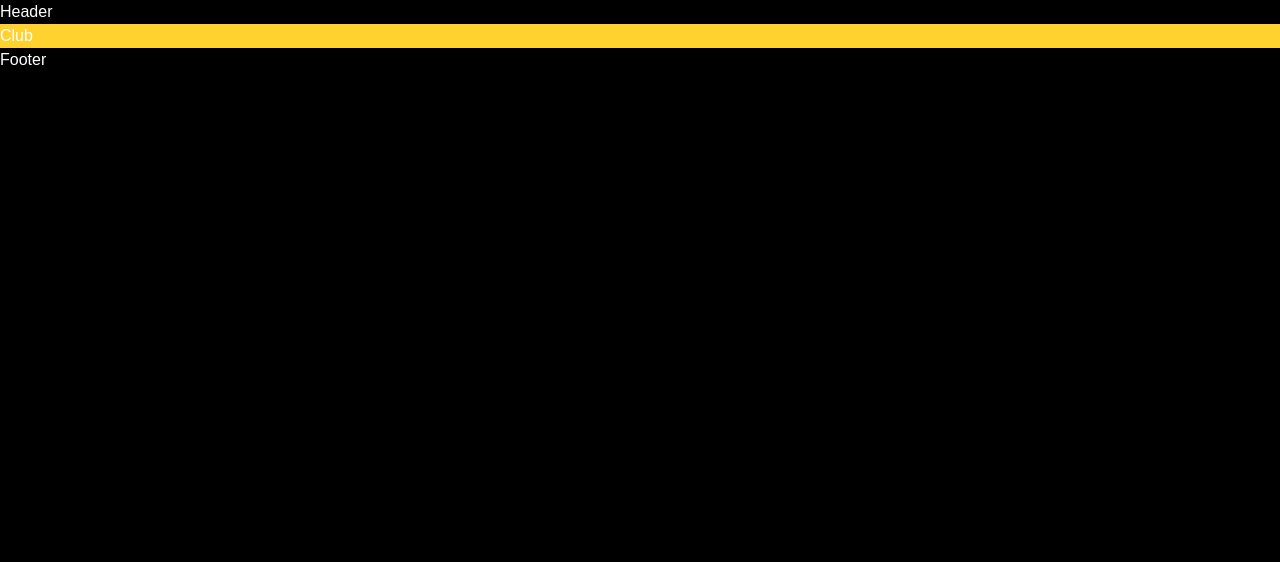
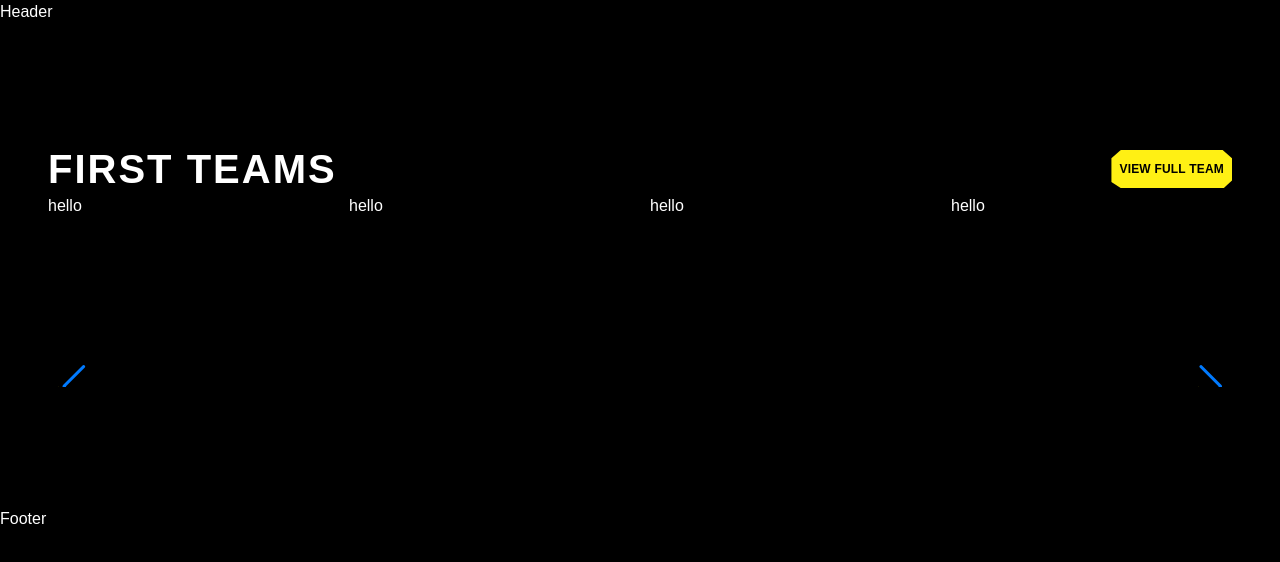
Before and after one commit to Najmuskg/ittihad, a Next.js app: page /club in a window 1280 px wide. Shown: the top 562 px of the page. Built offline with nearby package versions, Linux system fonts and the light colour scheme.

Commit message:
feat(team-promo): add TeamPromo component with Swiper integration
Introduce the TeamPromo component to display team information using Swiper for carousel functionality. Added Swiper as a dependency to enable smooth navigation and pagination for the team slides.

```diff
--- a/app/club/page.js
+++ b/app/club/page.js
@@ -1,7 +1,9 @@
+import TeamPromo from "@/components/TeamPromo/TeamPromo";
+
 export default function Club() {
   return (
-    <section className=" bg-amber-300">
-      <h1>Club</h1>
-    </section>
+    <>
+      <TeamPromo />
+    </>
   );
 }
--- /dev/null
+++ b/components/TeamPromo/TeamPromo.jsx
@@ -0,0 +1,154 @@
+"use client";
+import Link from "next/link";
+import Image from "next/image";
+import { Navigation, Pagination } from "swiper/modules";
+import { Swiper, SwiperSlide } from "swiper/react";
+
+import "swiper/css";
+import "swiper/css/navigation";
+import "swiper/css/pagination";
+import "swiper/css/scrollbar";
+
+export default function TeamPromo() {
+  return (
+    <section className="px-4 md:px-12 py-[70px] md:py-[120px]">
+      <div className="flex items-center">
+        <h2 className="text-2xl md:text-[40px] font-black leading-[125%] tracking-[2px] uppercase">
+          First teams
+        </h2>
+
+        <Link
+          href="/"
+          className="ml-auto text-xs font-bold leading-[120%] tracking-[0.2px] uppercase text-black bg-[#FFF014] py-3 px-2 hover:bg-[#FFF014]/90 transition-all duration-300 ease-in-out"
+          style={{
+            clipPath:
+              "polygon(8% 0px, 92% 0px, 100% 22%, 100% 80%, 93% 100%, 8% 100%, 0px 84%, 0px 22%)",
+          }}
+        >
+          View full team
+        </Link>
+      </div>
+
+      <Swiper
+        modules={[Pagination, Navigation]}
+        spaceBetween={8}
+        slidesPerView={4.3}
+        loop={true}
+        pagination={{
+          el: ".team-progress",
+          type: "progressbar",
+        }}
+        navigation={{
+          enabled: true,
+          nextEl: ".swiper-button-next",
+          prevEl: ".swiper-button-prev",
+        }}
+        breakpoints={{
+          768: {
+            spaceBetween: 20,
+            slidesPerView: 4,
+          },
+        }}
+      >
+        <SwiperSlide className="w-full aspect-[175/100.235] md:aspect-[349/200]">
+          {/* <Image
+            src=""
+            alt=""
+            width={400}
+            height={300}
+            className="object-contain h-full w-full"
+          /> */}
+          <h2>hello</h2>
+        </SwiperSlide>
+        <SwiperSlide className="w-full aspect-[175/100.235] md:aspect-[349/200]">
+          {/* <Image
+            src=""
+            alt=""
+            width={400}
+            height={300}
+            className="object-contain h-full w-full"
+          /> */}
+          <h2>hello</h2>
+        </SwiperSlide>
+        <SwiperSlide className="w-full aspect-[175/100.235] md:aspect-[349/200]">
+          {/* <Image
+            src=""
+            alt=""
+            width={400}
+            height={300}
+            className="object-contain h-full w-full"
+          /> */}
+          <h2>hello</h2>
+        </SwiperSlide>
+        <SwiperSlide className="w-full aspect-[175/100.235] md:aspect-[349/200]">
+          {/* <Image
+            src=""
+            alt=""
+            width={400}
+            height={300}
+            className="object-contain h-full w-full"
+          /> */}
+          <h2>hello</h2>
+        </SwiperSlide>
+        <SwiperSlide className="w-full aspect-[175/100.235] md:aspect-[349/200]">
+          {/* <Image
+            src=""
+            alt=""
+            width={400}
+            height={300}
+            className="object-contain h-full w-full"
+          /> */}
+          <h2>hello</h2>
+        </SwiperSlide>
+        <SwiperSlide className="w-full aspect-[175/100.235] md:aspect-[349/200]">
+          {/* <Image
+            src=""
+            alt=""
+            width={400}
+            height={300}
+            className="object-contain h-full w-full"
+          /> */}
+          <h2>hello</h2>
+        </SwiperSlide>
+
+        {/* Start OF Swiper Controls */}
+        <div className="relative hidden md:flex items-center md:mt-8">
+          <div className="swiper-navigation flex items-center">
+            <div className="swiper-button-prev">
+              <svg
+                xmlns="http://www.w3.org/2000/svg"
+                width="43"
+                height="11"
+                viewBox="0 0 43 11"
+                fill="none"
+              >
+                <g opacity="0.5">
+                  <path
+                    d="M42.5 4.52L4.31998 4.52L7.56 1.37L6.14999 4.93938e-07L0.5 5.5L6.14999 11L7.56 9.62L4.31998 6.47L42.5 6.47L42.5 4.52Z"
+                    fill="#FFF014"
+                  />
+                </g>
+              </svg>
+            </div>
+            <div className="swiper-button-next">
+              <svg
+                xmlns="http://www.w3.org/2000/svg"
+                width="43"
+                height="11"
+                viewBox="0 0 43 11"
+                fill="none"
+              >
+                <path
+                  d="M0.5 4.52L38.67 4.52L35.43 1.37L36.85 1.2106e-06L42.5 5.5L36.85 11L35.43 9.62L38.67 6.47L0.5 6.47L0.5 4.52Z"
+                  fill="#FFF014"
+                />
+              </svg>
+            </div>
+          </div>
+
+          <div className="team-progress"></div>
+        </div>
+      </Swiper>
+    </section>
+  );
+}
--- a/package.json
+++ b/package.json
@@ -12,7 +12,8 @@
     "next": "15.3.2",
     "postcss": "^8.5.3",
     "react": "^19.0.0",
-    "react-dom": "^19.0.0"
+    "react-dom": "^19.0.0",
+    "swiper": "^11.2.7"
   },
   "devDependencies": {
     "@eslint/eslintrc": "^3",
```
Also changed, not shown: 1 other file (tests, documents, lock files or other folders).
